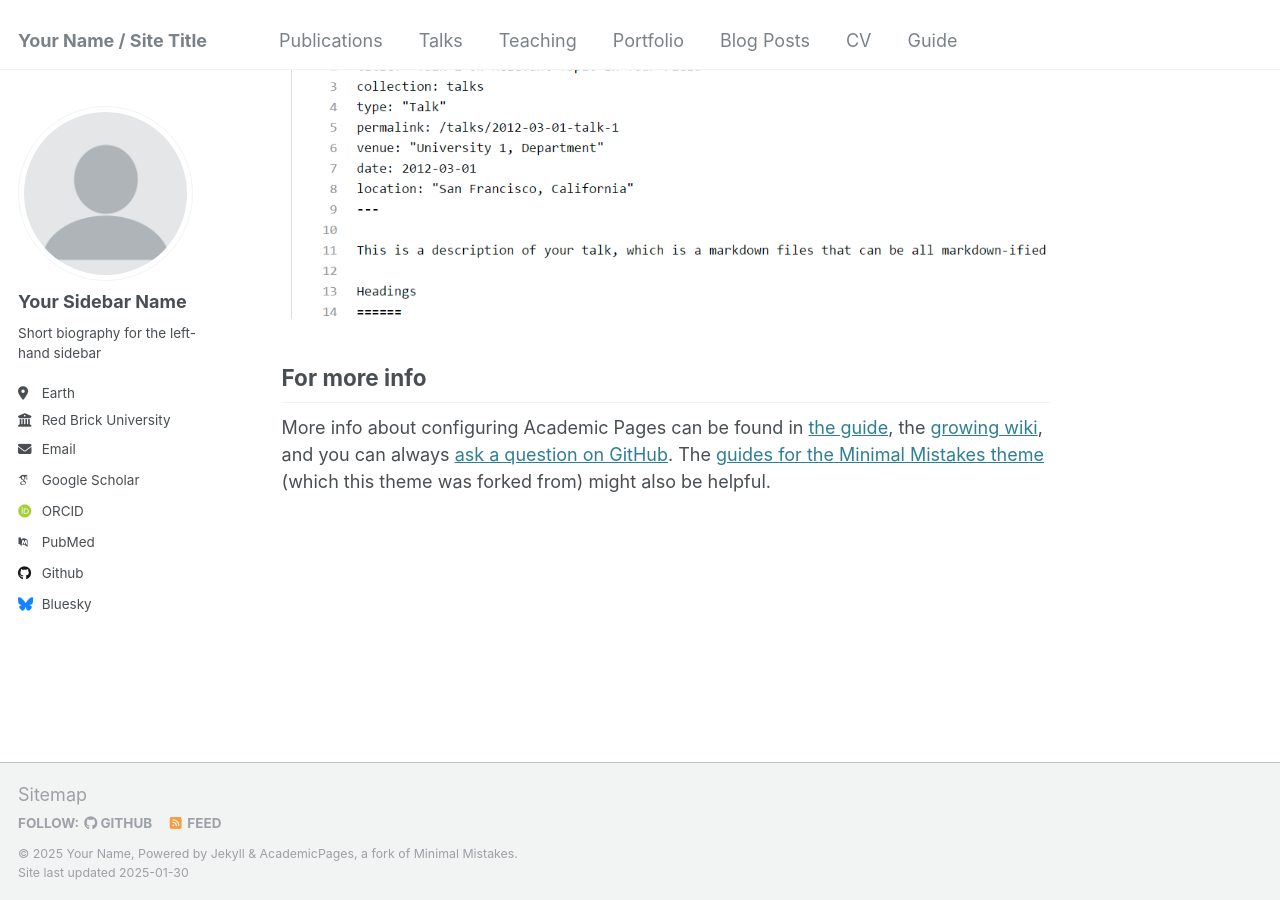
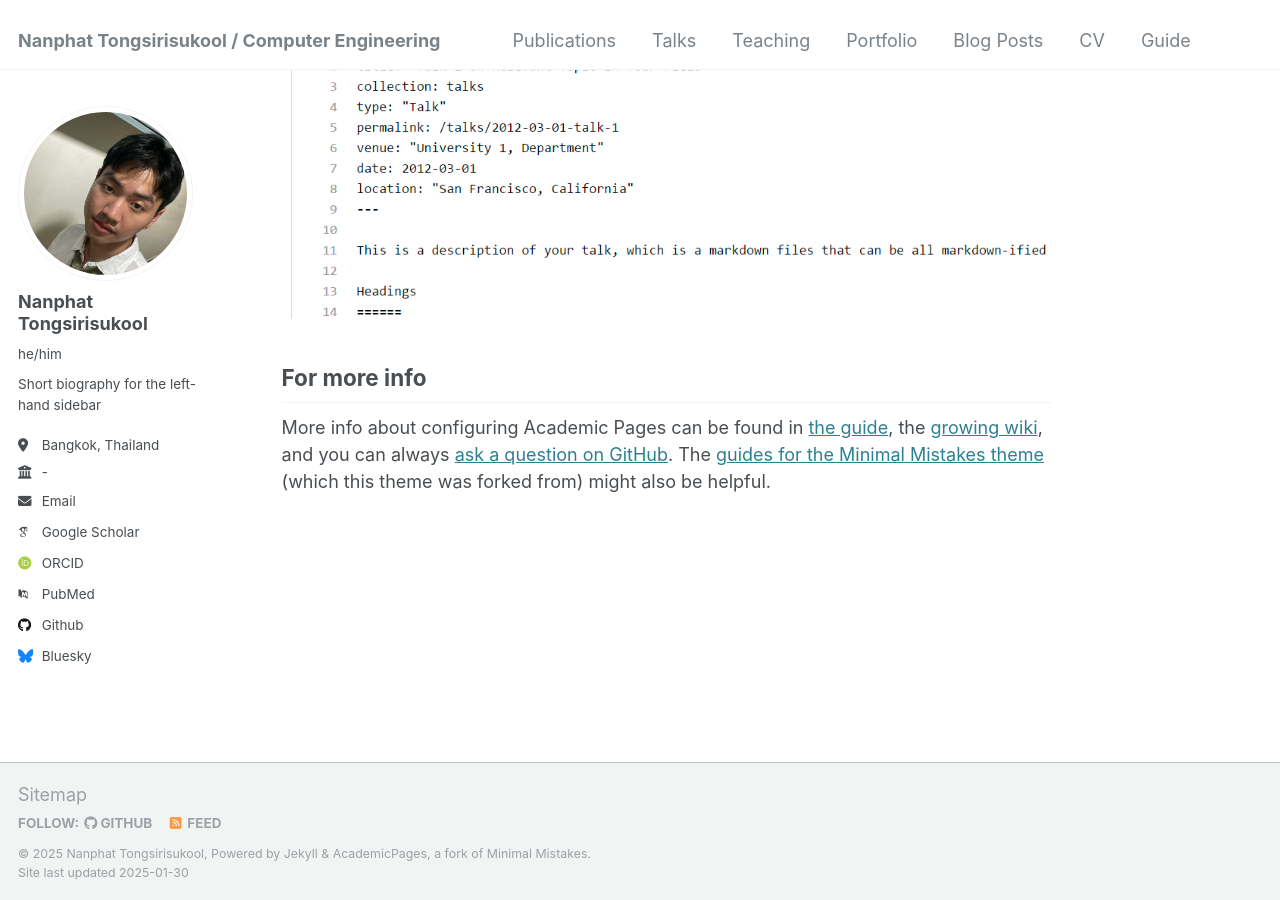
Before and after one commit to thunder121x/thunder121x.github.io, a Jekyll site: the page built from _pages/about.md, in a window 1280 px wide and 900 px high, scrolled down 2643 px. Built offline with Jekyll 4.4.1, drawn with Linux system fonts in a browser that asks for light colours; some web fonts are replaced.

Commit message:
site setup 2

```diff
--- a/_config.yml
+++ b/_config.yml
@@ -8,9 +8,9 @@
 
 # Basic Site Settings
 locale                   : "en-US"
-title                    : "Your Name / Site Title"
+title                    : "Nanphat Tongsirisukool / Computer Engineering"
 title_separator          : "-"
-name                     : &name "Your Name"
+name                     : &name "Nanphat Tongsirisukool"
 description              : &description "personal description"
 url                      : https://thunder121x.github.io # the base hostname & protocol for your site e.g. "https://[your GitHub username].github.io"
 baseurl                  : "" # the subpath of your site, e.g. "/blog"
@@ -22,13 +22,13 @@ repository               : "academicpages/academicpages.github.io"
 author:
   # Biographic information
   avatar           : "profile.png"
-  name             : "Your Sidebar Name"
-  pronouns         : # example: "she/her"
+  name             : "Nanphat Tongsirisukool"
+  pronouns         : "he/him"
   bio              : "Short biography for the left-hand sidebar"
-  location         : "Earth"
-  employer         : "Red Brick University"
+  location         : "Bangkok, Thailand"
+  employer         : "-"
   uri              : # URL
-  email            : "none@example.org"
+  email            : "nanphatx@hotmail.com"
 
   # Academic websites
   arxiv            : # URL - Update with the correct link to your profile
```
Also changed, not shown: images/profile.png, 2 other files.
